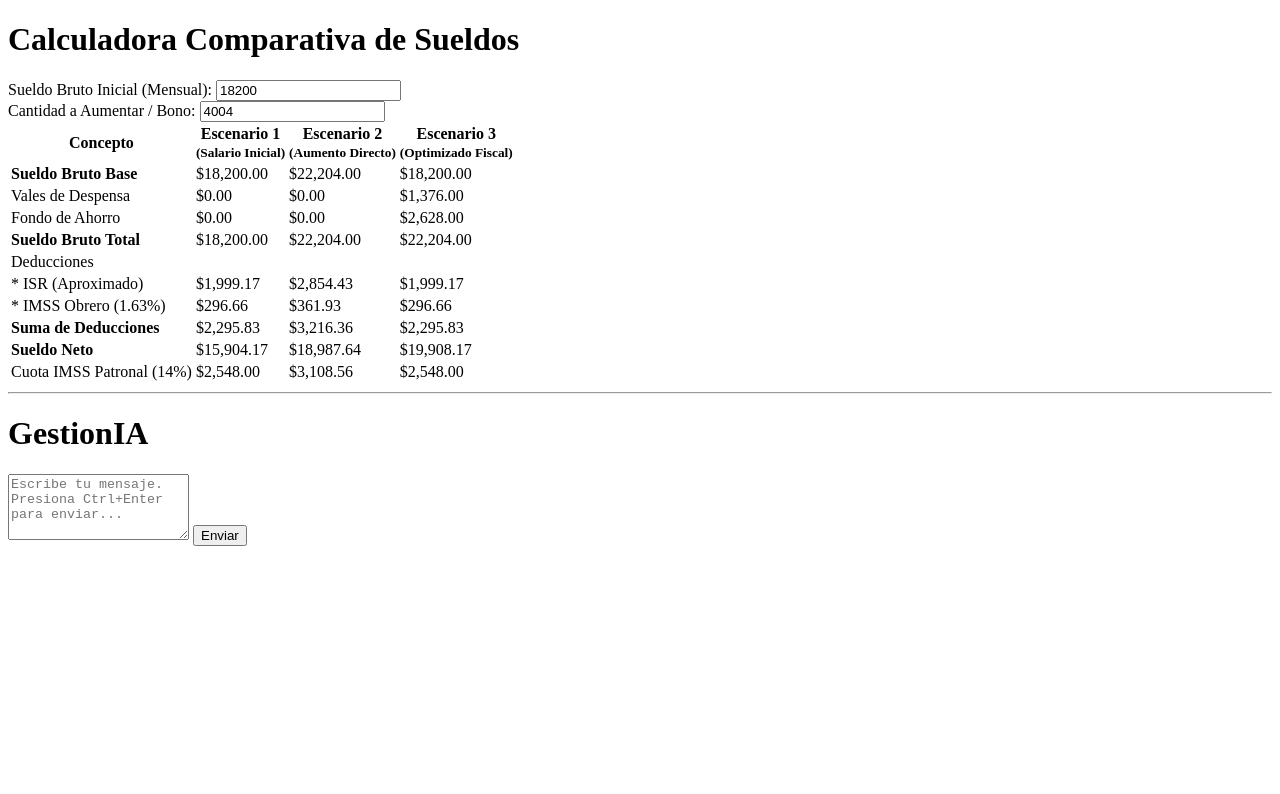
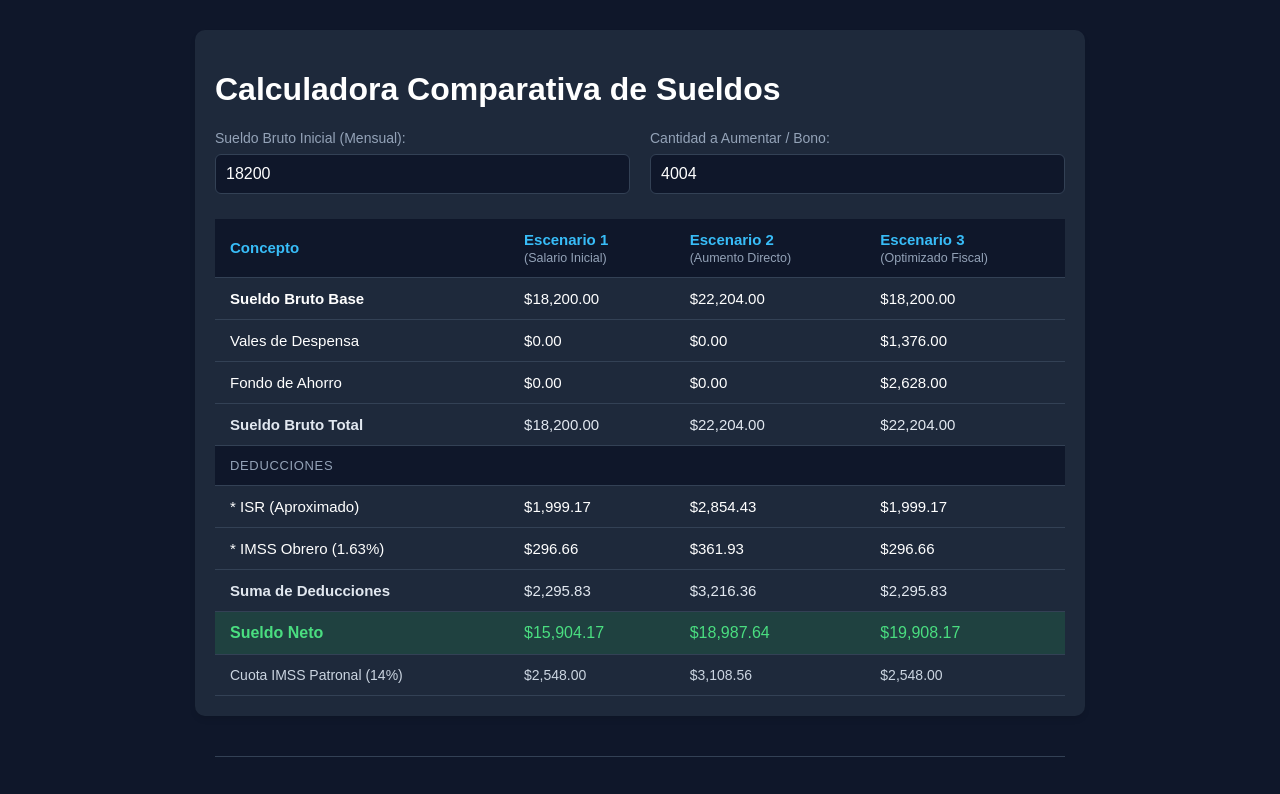
Before and after one commit to Solovino928/GestonIA, a plain HTML site: page index.html in a window 1280 px wide. Shown: the top 794 px of the page. Drawn offline with Linux system fonts and the light colour scheme.

Commit message:
Update index.html

```diff
--- a/index.html
+++ b/index.html
@@ -4,7 +4,7 @@
     <meta charset="UTF-8">
     <meta name="viewport" content="width=device-width, initial-scale=1.0">
     <title>Contador Bot - Gestión de Nómina</title>
-    <link rel="stylesheet" href="syle.ccs">
+    <link rel="stylesheet" href="style.css">
 </head>
 <body>
 
```
